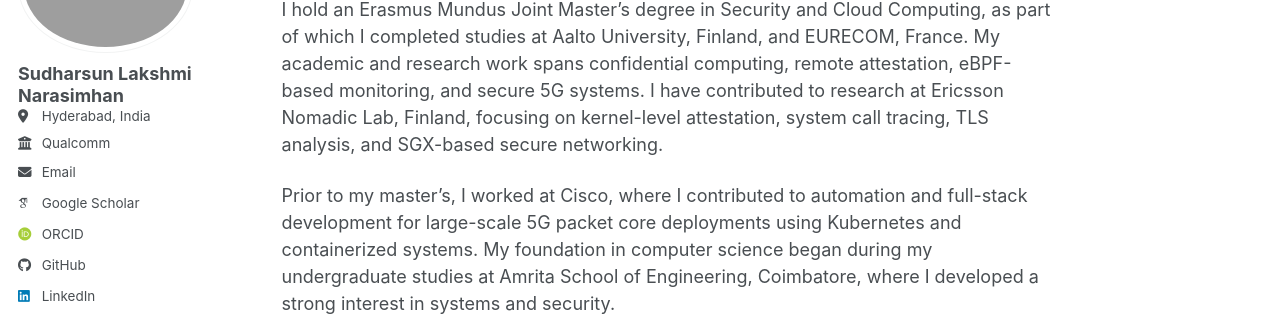
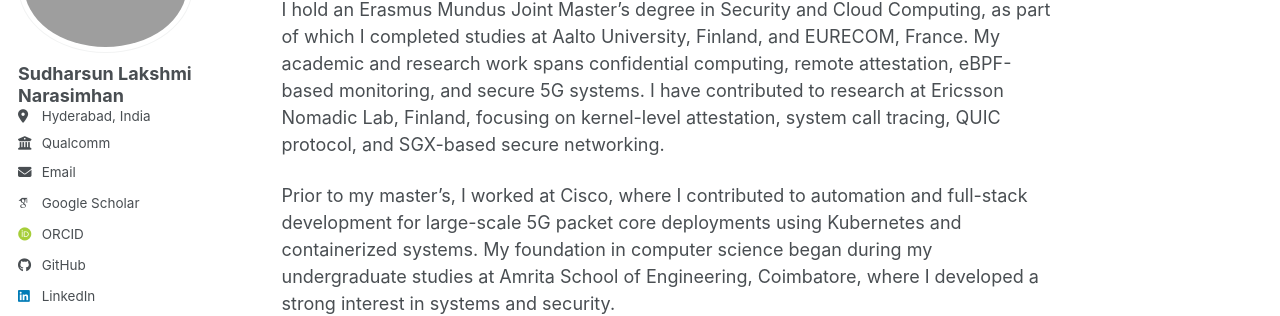
Before and after one commit to sudlaksh/sudlaksh.github.io, a Jekyll site: the page built from _pages/about.md, in a window 1280 px wide. Shown: the part 182-498 px from the top of the page. Built offline with Jekyll 4.4.1, drawn with Linux system fonts in a browser that asks for light colours; some web fonts are replaced; a script bundle is joined from its source files by our own code; library files that are not in the unit come from our copies.

Commit message:
Revise about.md to reflect updated research details
Updated research contributions to include work on the QUIC protocol.

```diff
--- a/_pages/about.md
+++ b/_pages/about.md
@@ -7,7 +7,7 @@ redirect_from:
 ---
 I am an incoming Senior Engineer - Platform Security at Qualcomm, Hyderabad, with experience in trusted computing, kernel security, and network automation.
 
-I hold an Erasmus Mundus Joint Master’s degree in Security and Cloud Computing, as part of which I completed studies at Aalto University, Finland, and EURECOM, France. My academic and research work spans confidential computing, remote attestation, eBPF-based monitoring, and secure 5G systems. I have contributed to research at Ericsson Nomadic Lab, Finland, focusing on kernel-level attestation, system call tracing, TLS analysis, and SGX-based secure networking.
+I hold an Erasmus Mundus Joint Master’s degree in Security and Cloud Computing, as part of which I completed studies at Aalto University, Finland, and EURECOM, France. My academic and research work spans confidential computing, remote attestation, eBPF-based monitoring, and secure 5G systems. I have contributed to research at Ericsson Nomadic Lab, Finland, focusing on kernel-level attestation, system call tracing, QUIC protocol, and SGX-based secure networking.
 
 Prior to my master’s, I worked at Cisco, where I contributed to automation and full-stack development for large-scale 5G packet core deployments using Kubernetes and containerized systems. My foundation in computer science began during my undergraduate studies at Amrita School of Engineering, Coimbatore, where I developed a strong interest in systems and security.
 
```
